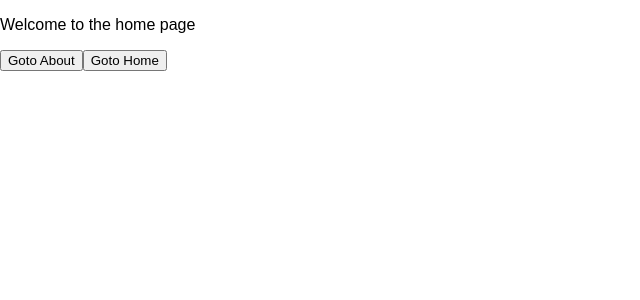
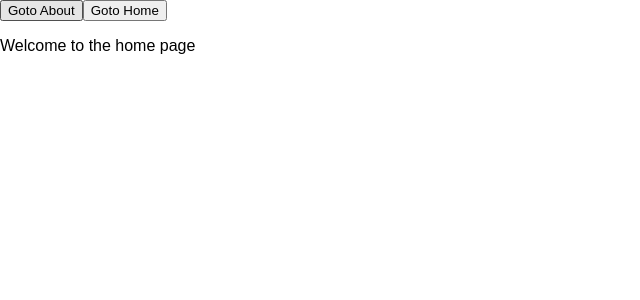
Before and after one commit to artBrown/react-advanced, a React (Create React App) app: page / in a window 1280 px wide. Shown: the top 300 px of the page, without its empty margins (0-640 px from the left). Built offline with nearby package versions, Linux system fonts and the light colour scheme; the HTML template or start-up script is replaced by a standard one.

Commit message:
simplistic hand rolled navigation with a seperate component

```diff
--- a/src/App.js
+++ b/src/App.js
@@ -1,5 +1,21 @@
 import React, { Component } from 'react'
 import './App.css'
+
+class NavComponent extends React.Component {
+    constructor(props) {
+        super(props)
+    }
+
+    render() {
+        return (
+            <div>
+                <button onClick={this.props.gotoAbout}>Goto About</button>
+                <button onClick={this.props.gotoHome}>Goto Home</button>
+            </div>
+        )
+    }
+}
+
 
 class HomeComponent extends React.Component {
     constructor(props) {
@@ -55,9 +71,8 @@ class App extends Component {
     render() {
         return (
             <div>
+                <NavComponent gotoAbout={this.gotoAbout} gotoHome={this.gotoHome}/>
                 {this.state.view}
-                <button onClick={this.gotoAbout}>Goto About</button>
-                <button onClick={this.gotoHome}>Goto Home</button>
             </div>
         )
     }
```
